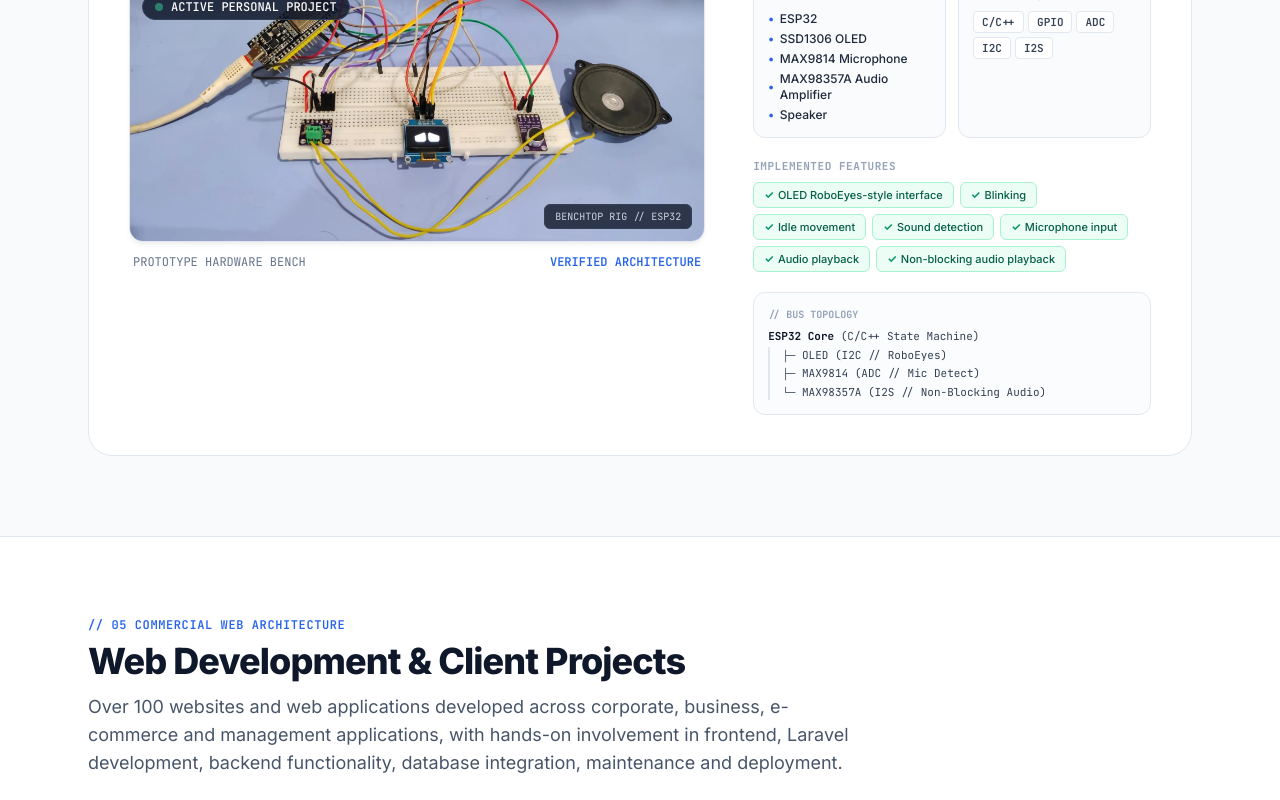
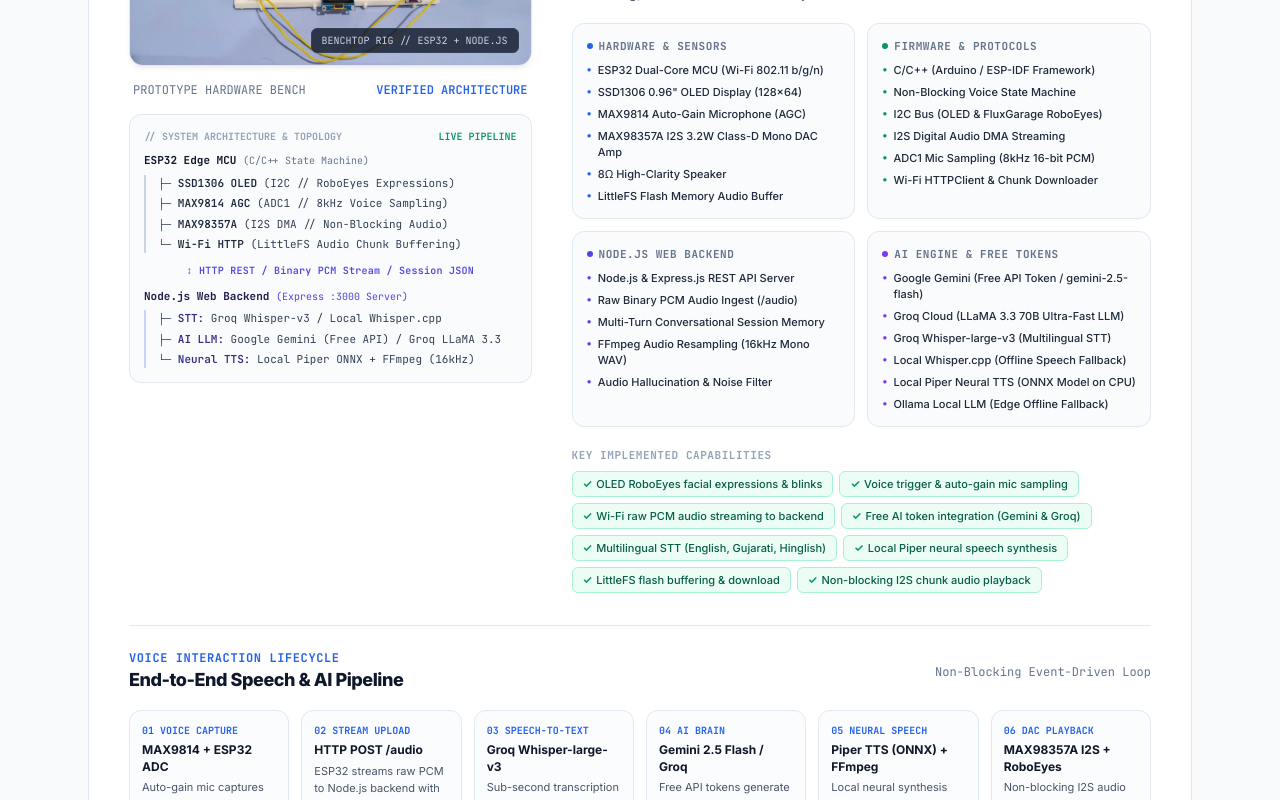
Before and after one commit to pratik-mandani/pratik-mandani.github.io, a React (Vite) app: page / in a window 1280 px wide. Shown: the part 5520-6320 px from the top of the page. Built offline with nearby package versions, Linux system fonts and the light colour scheme.

Commit message:
feat: enrich KOTL Assistant Robot with Node.js backend, free AI tokens, and end-to-end voice pipeline

```diff
--- a/src/components/sections/KotlProject.tsx
+++ b/src/components/sections/KotlProject.tsx
@@ -18,12 +18,14 @@
           </p>
         </div>
 
-        {/* 55% Visual / 45% Information Desktop Split */}
-        <div className="p-4 sm:p-8 lg:p-10 rounded-2xl sm:rounded-3xl border border-slate-200 bg-white shadow-xs">
-          <div className="grid grid-cols-1 lg:grid-cols-12 gap-6 lg:gap-12 items-center">
+        {/* Main Project Card Container */}
+        <div className="p-4 sm:p-8 lg:p-10 rounded-2xl sm:rounded-3xl border border-slate-200 bg-white shadow-xs space-y-8">
 
-            {/* Left Column: Prominent KOTL Photograph (55% = 7 cols on lg) */}
-            <div className="lg:col-span-7 space-y-3">
+          {/* Top Row: Visual + Hardware Topology (5 cols) & Full-Stack Tech Specs (7 cols) */}
+          <div className="grid grid-cols-1 lg:grid-cols-12 gap-6 lg:gap-10 items-start">
+
+            {/* Left Column: Benchtop Photo + Live Hardware & Cloud Topology (5 cols) */}
+            <div className="lg:col-span-5 space-y-4">
               <div className="img-frame relative aspect-16/10 sm:aspect-4/3 bg-slate-900 overflow-hidden shadow-sm">
                 <img
                   src={kotlProjectData.imagePath || '/images/projects/kotl/kotl-dev-setup.webp'}
@@ -39,7 +41,7 @@
                 </div>
 
                 <div className="absolute bottom-3 right-3 px-2.5 py-1 rounded-md bg-slate-900/80 backdrop-blur-xs text-[10px] font-mono text-slate-300 border border-slate-700">
-                  BENCHTOP RIG // ESP32
+                  BENCHTOP RIG // ESP32 + NODE.JS
                 </div>
               </div>
 
@@ -47,64 +49,136 @@
                 <span>PROTOTYPE HARDWARE BENCH</span>
                 <span className="text-blue-600 font-semibold">VERIFIED ARCHITECTURE</span>
               </div>
+
+              {/* End-to-End System & Bus Topology Diagram */}
+              <div className="p-3.5 rounded-xl border border-slate-200 bg-slate-50/80 font-mono text-[11px] text-slate-600 shadow-xs">
+                <div className="flex items-center justify-between text-slate-400 text-[10px] uppercase font-bold mb-2">
+                  <span>// SYSTEM ARCHITECTURE & TOPOLOGY</span>
+                  <span className="text-emerald-600 font-semibold">LIVE PIPELINE</span>
+                </div>
+                <div className="space-y-1.5 text-slate-700">
+                  <div>
+                    <span className="font-bold text-slate-900">ESP32 Edge MCU</span>{' '}
+                    <span className="text-slate-500 text-[10px]">(C/C++ State Machine)</span>
+                  </div>
+                  <div className="pl-3 border-l-2 border-slate-300 space-y-1 text-[11px]">
+                    <div>├─ <span className="font-semibold text-slate-800">SSD1306 OLED</span> (I2C // RoboEyes Expressions)</div>
+                    <div>├─ <span className="font-semibold text-slate-800">MAX9814 AGC</span> (ADC1 // 8kHz Voice Sampling)</div>
+                    <div>├─ <span className="font-semibold text-slate-800">MAX98357A</span> (I2S DMA // Non-Blocking Audio)</div>
+                    <div>└─ <span className="font-semibold text-slate-800">Wi-Fi HTTP</span> (LittleFS Audio Chunk Buffering)</div>
+                  </div>
+
+                  <div className="py-1 text-center text-indigo-600 font-semibold text-[10px] tracking-wide">
+                    ↕ HTTP REST / Binary PCM Stream / Session JSON
+                  </div>
+
+                  <div>
+                    <span className="font-bold text-indigo-950">Node.js Web Backend</span>{' '}
+                    <span className="text-indigo-600 text-[10px]">(Express :3000 Server)</span>
+                  </div>
+                  <div className="pl-3 border-l-2 border-indigo-200 space-y-1 text-[11px]">
+                    <div>├─ <span className="font-semibold text-indigo-900">STT:</span> Groq Whisper-v3 / Local Whisper.cpp</div>
+                    <div>├─ <span className="font-semibold text-indigo-900">AI LLM:</span> Google Gemini (Free API) / Groq LLaMA 3.3</div>
+                    <div>└─ <span className="font-semibold text-indigo-900">Neural TTS:</span> Local Piper ONNX + FFmpeg (16kHz)</div>
+                  </div>
+                </div>
+              </div>
+
             </div>
 
-            {/* Right Column: Technical Specifications & Subtle Bus Topology (45% = 5 cols on lg) */}
-            <div className="lg:col-span-5 space-y-5">
+            {/* Right Column: Specifications & Concepts Grid (7 cols) */}
+            <div className="lg:col-span-7 space-y-5">
 
               <div>
-                <span className="text-xs font-mono font-bold uppercase tracking-wider text-blue-600 block mb-1">
-                  SYSTEM OVERVIEW
-                </span>
+                <div className="flex items-center gap-2 mb-1">
+                  <span className="text-xs font-mono font-bold uppercase tracking-wider text-blue-600">
+                    FULL-STACK EMBEDDED AI
+                  </span>
+                  <span className="px-2 py-0.5 rounded text-[10px] font-mono font-semibold bg-blue-100 text-blue-700">
+                    EDGE + CLOUD
+                  </span>
+                </div>
                 <h3 className="text-xl sm:text-2xl font-extrabold text-slate-900 tracking-tight">
                   KOTL Assistant Robot
                 </h3>
                 <p className="text-xs sm:text-sm text-slate-600 mt-1 leading-relaxed">
-                  Real-time reactive facial animations on OLED and non-blocking I2S DAC sound playback via lightweight state machines on ESP32.
+                  A conversational AI companion robot integrating real-time voice streaming from an ESP32 edge device with a Node.js orchestration backend, multi-provider free AI reasoning, and local neural voice synthesis.
                 </p>
               </div>
 
-              {/* Hardware & Firmware Grid */}
+              {/* 4-Block Technical Specification Grid */}
               <div className="grid grid-cols-1 sm:grid-cols-2 gap-3 text-xs">
 
-                {/* Hardware */}
+                {/* 1. Hardware & Sensors */}
                 <div className="p-3.5 rounded-xl border border-slate-200 bg-slate-50/70">
-                  <span className="font-mono font-bold uppercase tracking-wider text-slate-400 block mb-2 text-[11px]">
-                    Hardware
+                  <span className="font-mono font-bold uppercase tracking-wider text-slate-500 block mb-2 text-[11px] flex items-center gap-1.5">
+                    <span className="w-1.5 h-1.5 rounded-full bg-blue-600"></span>
+                    Hardware & Sensors
                   </span>
-                  <ul className="space-y-1 text-slate-800 font-medium">
+                  <ul className="space-y-1.5 text-slate-800 font-medium">
                     {kotlProjectData.hardware.map((hw, idx) => (
-                      <li key={idx} className="flex items-center gap-1.5">
-                        <span className="text-blue-600 font-bold">•</span>
+                      <li key={idx} className="flex items-start gap-1.5 text-[11px]">
+                        <span className="text-blue-600 font-bold leading-none mt-0.5">•</span>
                         <span>{hw}</span>
                       </li>
                     ))}
                   </ul>
                 </div>
 
-                {/* Firmware */}
+                {/* 2. Firmware & Protocols */}
                 <div className="p-3.5 rounded-xl border border-slate-200 bg-slate-50/70">
-                  <span className="font-mono font-bold uppercase tracking-wider text-slate-400 block mb-2 text-[11px]">
-                    Firmware / Bus
+                  <span className="font-mono font-bold uppercase tracking-wider text-slate-500 block mb-2 text-[11px] flex items-center gap-1.5">
+                    <span className="w-1.5 h-1.5 rounded-full bg-emerald-600"></span>
+                    Firmware & Protocols
                   </span>
-                  <div className="flex flex-wrap gap-1">
+                  <ul className="space-y-1.5 text-slate-800 font-medium">
                     {kotlProjectData.firmware.map((fw, idx) => (
-                      <span
-                        key={idx}
-                        className="px-2 py-0.5 rounded bg-white border border-slate-200 text-[11px] font-mono font-semibold text-slate-700"
-                      >
-                        {fw}
-                      </span>
+                      <li key={idx} className="flex items-start gap-1.5 text-[11px]">
+                        <span className="text-emerald-600 font-bold leading-none mt-0.5">•</span>
+                        <span>{fw}</span>
+                      </li>
                     ))}
-                  </div>
+                  </ul>
+                </div>
+
+                {/* 3. Node.js Web Backend */}
+                <div className="p-3.5 rounded-xl border border-slate-200 bg-slate-50/70">
+                  <span className="font-mono font-bold uppercase tracking-wider text-slate-500 block mb-2 text-[11px] flex items-center gap-1.5">
+                    <span className="w-1.5 h-1.5 rounded-full bg-indigo-600"></span>
+                    Node.js Web Backend
+                  </span>
+                  <ul className="space-y-1.5 text-slate-800 font-medium">
+                    {(kotlProjectData.backend || []).map((be, idx) => (
+                      <li key={idx} className="flex items-start gap-1.5 text-[11px]">
+                        <span className="text-indigo-600 font-bold leading-none mt-0.5">•</span>
+                        <span>{be}</span>
+                      </li>
+                    ))}
+                  </ul>
+                </div>
+
+                {/* 4. AI Models & Free Tokens */}
+                <div className="p-3.5 rounded-xl border border-slate-200 bg-slate-50/70">
+                  <span className="font-mono font-bold uppercase tracking-wider text-slate-500 block mb-2 text-[11px] flex items-center gap-1.5">
+                    <span className="w-1.5 h-1.5 rounded-full bg-violet-600"></span>
+                    AI Engine & Free Tokens
+                  </span>
+                  <ul className="space-y-1.5 text-slate-800 font-medium">
+                    {(kotlProjectData.aiStack || []).map((ai, idx) => (
+                      <li key={idx} className="flex items-start gap-1.5 text-[11px]">
+                        <span className="text-violet-600 font-bold leading-none mt-0.5">•</span>
+                        <span>{ai}</span>
+                      </li>
+                    ))}
+                  </ul>
                 </div>
 
               </div>
 
-              {/* Current Features */}
+              {/* Implemented Features */}
               <div>
                 <span className="text-[11px] font-mono font-bold uppercase tracking-wider text-slate-400 block mb-2">
-                  Implemented Features
+                  Key Implemented Capabilities
                 </span>
                 <div className="flex flex-wrap gap-1.5 text-xs text-slate-700">
                   {kotlProjectData.currentFeatures.map((feat, idx) => (
@@ -119,24 +193,50 @@
                 </div>
               </div>
 
-              {/* Subtle Minimal Bus Topology (clean, non-dashboard) */}
-              <div className="p-3.5 rounded-xl border border-slate-200 bg-slate-50/60 font-mono text-[11px] text-slate-600">
-                <div className="text-slate-400 text-[10px] uppercase font-bold mb-1.5">
-                  // BUS TOPOLOGY
+            </div>
+
+          </div>
+
+          {/* Bottom Section: End-to-End Voice Turn Pipeline Flow (Full Width) */}
+          {kotlProjectData.pipelineFlow && kotlProjectData.pipelineFlow.length > 0 && (
+            <div className="pt-6 border-t border-slate-200">
+              <div className="flex flex-col sm:flex-row sm:items-center justify-between gap-1 mb-4">
+                <div>
+                  <span className="text-xs font-mono font-bold uppercase tracking-wider text-blue-600 block">
+                    VOICE INTERACTION LIFECYCLE
+                  </span>
+                  <h4 className="text-base sm:text-lg font-extrabold text-slate-900 tracking-tight">
+                    End-to-End Speech & AI Pipeline
+                  </h4>
                 </div>
-                <div className="space-y-0.5 text-slate-700">
-                  <div><span className="font-bold text-slate-900">ESP32 Core</span> (C/C++ State Machine)</div>
-                  <div className="pl-3 border-l-2 border-slate-200 space-y-0.5 text-[11px]">
-                    <div>├─ OLED (I2C // RoboEyes)</div>
-                    <div>├─ MAX9814 (ADC // Mic Detect)</div>
-                    <div>└─ MAX98357A (I2S // Non-Blocking Audio)</div>
-                  </div>
+                <div className="text-xs font-mono text-slate-500">
+                  Non-Blocking Event-Driven Loop
                 </div>
               </div>
 
+              <div className="grid grid-cols-1 sm:grid-cols-2 lg:grid-cols-6 gap-3">
+                {kotlProjectData.pipelineFlow.map((step, idx) => (
+                  <div
+                    key={idx}
+                    className="p-3 rounded-xl border border-slate-200 bg-slate-50/60 flex flex-col justify-between"
+                  >
+                    <div>
+                      <div className="text-[10px] font-mono font-bold text-blue-600 uppercase mb-1">
+                        {step.step}
+                      </div>
+                      <div className="text-xs font-bold text-slate-900 mb-1 leading-snug">
+                        {step.tech}
+                      </div>
+                      <p className="text-[11px] text-slate-600 leading-relaxed">
+                        {step.desc}
+                      </p>
+                    </div>
+                  </div>
+                ))}
+              </div>
             </div>
+          )}
 
-          </div>
         </div>
 
       </div>
--- a/src/data/portfolioData.ts
+++ b/src/data/portfolioData.ts
@@ -177,32 +177,58 @@
 
 export const kotlProjectData: KotlProjectDetails = {
   title: 'KOTL — The Smart Emotional Assistant Robot',
-  subtitle: 'Personal Embedded Firmware & Hardware Project',
+  subtitle: 'Embedded AI Hardware • Node.js Backend • Free AI Voice Pipeline',
   status: 'Active Personal Project',
   description:
-    'A personal embedded hardware and firmware project built to strengthen practical MCU, display, audio and sensor development skills.',
+    'An end-to-end voice AI assistant robot combining an ESP32 edge MCU with a Node.js web backend, multi-provider LLM intelligence (Google Gemini free tier & Groq LLaMA), cloud/local Whisper STT, and local Piper neural TTS.',
   hardware: [
-    'ESP32',
-    'SSD1306 OLED',
-    'MAX9814 Microphone',
-    'MAX98357A Audio Amplifier',
-    'Speaker',
+    'ESP32 Dual-Core MCU (Wi-Fi 802.11 b/g/n)',
+    'SSD1306 0.96" OLED Display (128x64)',
+    'MAX9814 Auto-Gain Microphone (AGC)',
+    'MAX98357A I2S 3.2W Class-D Mono DAC Amp',
+    '8Ω High-Clarity Speaker',
+    'LittleFS Flash Memory Audio Buffer',
   ],
   firmware: [
-    'C/C++',
-    'GPIO',
-    'ADC',
-    'I2C',
-    'I2S',
+    'C/C++ (Arduino / ESP-IDF Framework)',
+    'Non-Blocking Voice State Machine',
+    'I2C Bus (OLED & FluxGarage RoboEyes)',
+    'I2S Digital Audio DMA Streaming',
+    'ADC1 Mic Sampling (8kHz 16-bit PCM)',
+    'Wi-Fi HTTPClient & Chunk Downloader',
+  ],
+  backend: [
+    'Node.js & Express.js REST API Server',
+    'Raw Binary PCM Audio Ingest (/audio)',
+    'Multi-Turn Conversational Session Memory',
+    'FFmpeg Audio Resampling (16kHz Mono WAV)',
+    'Audio Hallucination & Noise Filter',
+  ],
+  aiStack: [
+    'Google Gemini (Free API Token / gemini-2.5-flash)',
+    'Groq Cloud (LLaMA 3.3 70B Ultra-Fast LLM)',
+    'Groq Whisper-large-v3 (Multilingual STT)',
+    'Local Whisper.cpp (Offline Speech Fallback)',
+    'Local Piper Neural TTS (ONNX Model on CPU)',
+    'Ollama Local LLM (Edge Offline Fallback)',
   ],
   currentFeatures: [
-    'OLED RoboEyes-style interface',
-    'Blinking',
-    'Idle movement',
-    'Sound detection',
-    'Microphone input',
-    'Audio playback',
-    'Non-blocking audio playback',
+    'OLED RoboEyes facial expressions & blinks',
+    'Voice trigger & auto-gain mic sampling',
+    'Wi-Fi raw PCM audio streaming to backend',
+    'Free AI token integration (Gemini & Groq)',
+    'Multilingual STT (English, Gujarati, Hinglish)',
+    'Local Piper neural speech synthesis',
+    'LittleFS flash buffering & download',
+    'Non-blocking I2S chunk audio playback',
+  ],
+  pipelineFlow: [
+    { step: '01 Voice Capture', tech: 'MAX9814 + ESP32 ADC', desc: 'Auto-gain mic captures 8kHz 16-bit PCM with DC calibration.' },
+    { step: '02 Stream Upload', tech: 'HTTP POST /audio', desc: 'ESP32 streams raw PCM to Node.js backend with session UUID.' },
+    { step: '03 Speech-to-Text', tech: 'Groq Whisper-large-v3', desc: 'Sub-second transcription with Gujarati & Hinglish context prompt.' },
+    { step: '04 AI Brain', tech: 'Gemini 2.5 Flash / Groq', desc: 'Free API tokens generate concise Chanakya-style voice replies.' },
+    { step: '05 Neural Speech', tech: 'Piper TTS (ONNX) + FFmpeg', desc: 'Local neural synthesis resampled to 16kHz mono WAV.' },
+    { step: '06 DAC Playback', tech: 'MAX98357A I2S + RoboEyes', desc: 'Non-blocking I2S audio stream synced with OLED facial emotions.' },
   ],
   imagePath: '/images/projects/kotl/kotl-dev-setup.webp',
 };
```
Also changed, not shown: src/types.ts (+9 -0 lines).
